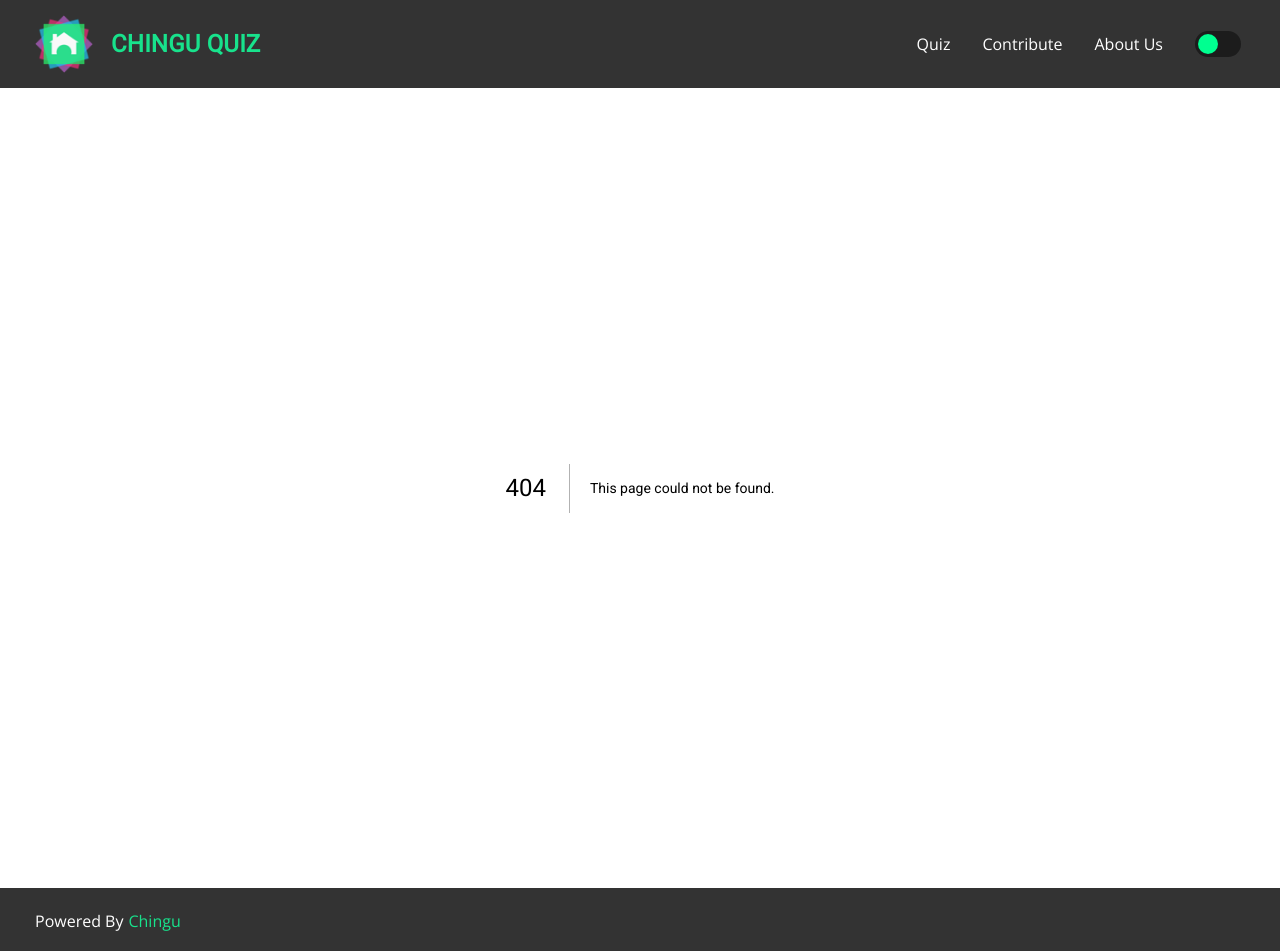
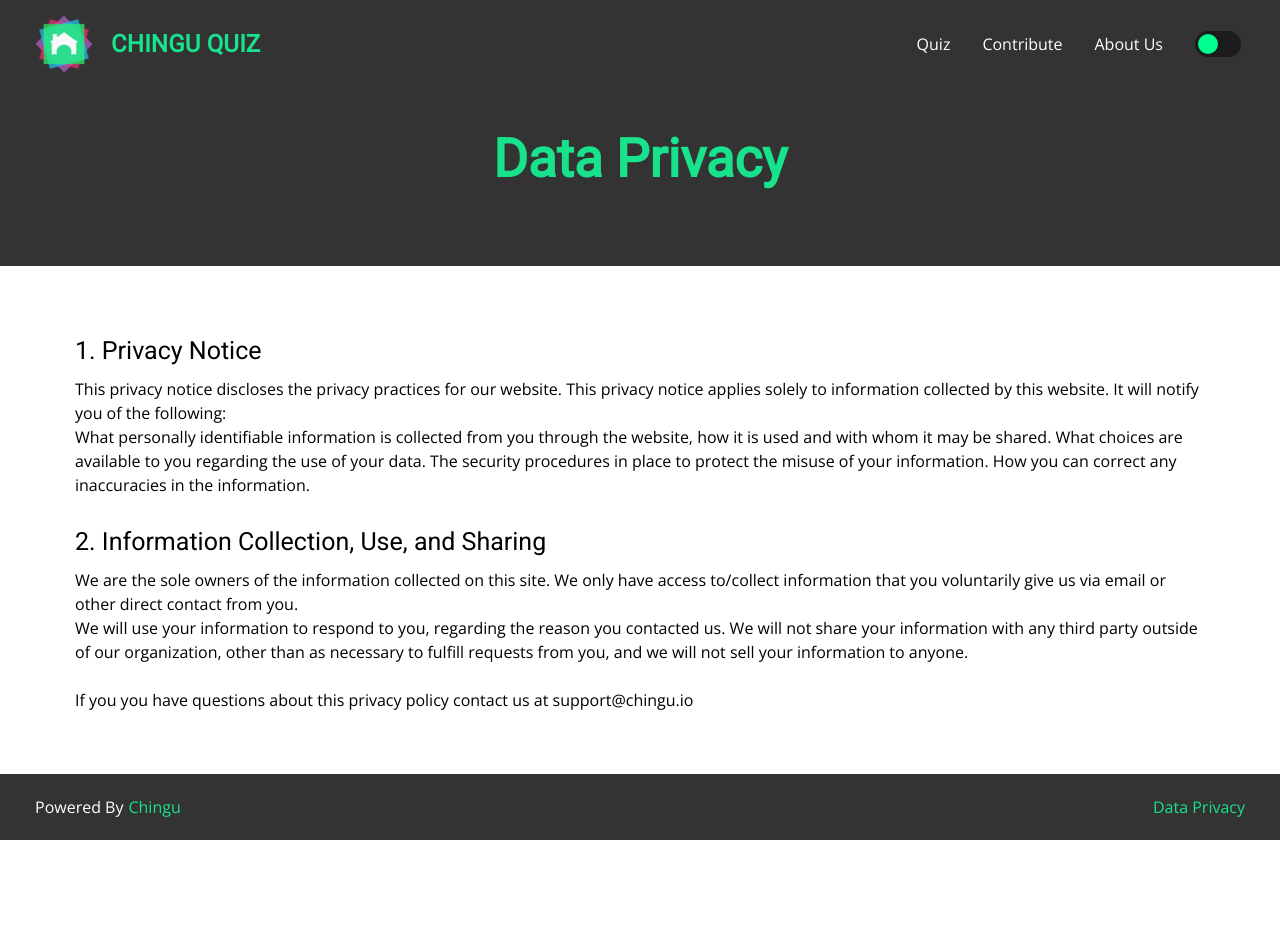
Before and after one commit to chingu-voyages/moonshot-chingu-quiz, a Next.js app: page /data-privacy in a window 1280 px wide. Before the commit this address had no page. Shown: the top 951 px of the page. After the commit the page ends 840 px from the top, so only its background shows below. Built offline with nearby package versions, Linux system fonts and the light colour scheme.

Commit message:
create content and styling for the data privacy page

```diff
--- /dev/null
+++ b/components/dataPrivacy/HeroSection.tsx
@@ -0,0 +1,36 @@
+import React from "react";
+import styled         from "styled-components";
+import { breakpoint } from "../../frontend-config";
+
+import { Heading1, TextBody } from "../shared/styles";
+
+const Section = styled.div`
+  text-align: center;
+  background: ${props => props.theme.colors.backgroundPrimary};
+  padding: 35px 75px 38px;
+
+  @media (min-width: ${breakpoint("lg")}) {
+    padding: 40px 75px 62px;
+  }
+`;
+
+const Title = styled(Heading1)`
+  font-size: 31px;
+  color: ${props => props.theme.colors.greenPrimary};
+  margin-bottom: 2px;
+
+  @media (min-width: ${breakpoint("lg")}) {
+    margin-bottom: 12px;
+    font-size: 53px;
+  }
+`;
+
+const HeroSection = () => {
+  return (
+    <Section>
+      <Title>Data Privacy</Title>
+    </Section>
+  );
+};
+
+export default HeroSection;
--- /dev/null
+++ b/components/dataPrivacy/styles.ts
@@ -0,0 +1,136 @@
+import styled, { css } from "styled-components";
+import { breakpoint } from "~/frontend-config";
+
+import { Heading2, TextBody } from "../shared/styles";
+
+type styleProps = {
+  grey?: boolean;
+  light?: boolean;
+};
+
+export const Wrapper = styled.div`
+  background: ${props => props.theme.colors.textPrimary};
+  padding: 30px 30px 50px;
+  width: 100%;
+
+  @media (min-width: ${breakpoint("lg")}) {
+    padding: 55px 30px;
+  }
+`;
+
+export const SubInfo = styled.div<styleProps>`
+  display: flex;
+  flex-wrap: wrap;
+  flex-direction: column;
+  justify-content: center;
+  align-items: center;
+  overflow: hidden;
+  padding: 55px 20px;
+
+  a {
+    color: ${props => props.theme.colors.link};
+  }
+
+  svg {
+    margin-bottom: 45px;
+  }
+
+  @media (min-width: ${breakpoint("xl")}) {
+    flex-direction: row;
+    gap: 60px;
+
+    svg {
+      margin-bottom: 0px;
+    }
+  }
+
+  ${props =>
+    props.grey &&
+    css`
+      background: ${props.theme.colors.backgroundPrimary};
+      flex-direction: column-reverse;
+
+      svg {
+        order: 2;
+        margin-bottom: 45px;
+      }
+
+      @media (min-width: ${breakpoint("xl")}) {
+        svg {
+          margin-bottom: 0px;
+        }
+      }
+    `}
+`;
+
+export const Logo = styled.img`
+  width: 230px;
+  height: 230px;
+  align-self: center;
+  margin-bottom: 54px;
+
+  @media (min-width: ${breakpoint("xl")}) {
+    width: 285px;
+    height: 285px;
+    margin-right: 40px;
+    margin-bottom: 0px;
+  }
+`;
+
+export const InfoBox = styled.div`
+  text-align: center;
+  margin-bottom: 20px;
+`;
+
+export const Headline = styled(Heading2)<styleProps>`
+  margin-bottom: 60px;
+  text-align: left;
+  width: 623px;
+  position: relative;
+  display: inline-block;
+
+  ${props =>
+    props.light &&
+    css`
+      color: ${props.theme.colors.textPrimary};
+    `};
+
+  @media (max-width: ${breakpoint("md")}) {
+    font-size: 24px;
+    line-height: 28px;
+    max-width: 325px;
+    margin-bottom: 44px;
+  }
+`;
+
+export const Text = styled(TextBody)<styleProps>`
+  max-width: 620px;
+  padding: 0 8px;
+  text-align: left;
+
+  ${props =>
+    props.light &&
+    css`
+      color: ${props.theme.colors.textPrimary};
+    `}
+`;
+
+export const Icon = styled.div`
+  width: 40px;
+  height: 40px;
+  margin: 0 auto 25px;
+`;
+
+export const HeadingGroup = styled.div`
+  display: flex;
+`;
+
+export const MidGreenBar = styled.div`
+  background-color: ${props => props.theme.colors.greenPrimary};
+  width: 14px;
+  height: 41px;
+  position: relative;
+  display: inline-block;
+  margin-right: 15px;
+  margin-top: 2px;
+`;
--- a/components/layout/Footer.tsx
+++ b/components/layout/Footer.tsx
@@ -7,10 +7,20 @@ const Footer = () => {
   return (
     <FooterWrapper>
       <ContentWrapper>
-        Powered By
-        <HighlightLink>
-          <Link href="https://chingu.io/">Chingu</Link>
-        </HighlightLink>
+        <div>
+          Powered By
+          <HighlightLink>
+            <Link href="https://chingu.io/">Chingu</Link>
+          </HighlightLink>
+        </div>
+
+        <div>
+          <HighlightLink>
+            <Link href="/data-privacy">
+              Data Privacy
+            </Link>
+          </HighlightLink>
+        </div>
       </ContentWrapper>
     </FooterWrapper>
   );
--- a/components/layout/styles.ts
+++ b/components/layout/styles.ts
@@ -212,6 +212,8 @@ export const ContentWrapper = styled.div`
   max-width: calc(100% - 70px);
   margin: 0 auto;
   color: ${props => props.theme.colors.textPrimary};
+  justify-content: space-between;
+  display: flex;
 `;
 
 export const HighlightLink = styled.span`
--- /dev/null
+++ b/pages/data-privacy.tsx
@@ -0,0 +1,46 @@
+import React from "react";
+import Hero  from "../components/dataPrivacy/HeroSection";
+import styled from "styled-components";
+import { breakpoint } from "../frontend-config";
+
+const Headline = styled.h3`
+  font-size: 25px;
+  line-height: 29px;
+  margin-bottom: 12px;
+  margin-top: 30px;
+`;
+
+const Section = styled.div`
+  padding: 35px 75px 38px;
+  line-height: 1.5em;
+
+  @media (min-width: ${breakpoint("lg")}) {
+    padding: 40px 75px 62px;
+  }
+`;
+
+export default function Home() {
+  return (
+    <>
+      <Hero />
+      <Section>
+        <Headline>1. Privacy Notice</Headline>
+        <p>This privacy notice discloses the privacy practices for our website. This privacy notice applies solely to information collected by this website. It will notify you of the following:</p>
+
+        <p>What personally identifiable information is collected from you through the website, how it is used and with whom it may be shared.
+        What choices are available to you regarding the use of your data.
+        The security procedures in place to protect the misuse of your information.
+        How you can correct any inaccuracies in the information.</p>
+
+        <Headline>2. Information Collection, Use, and Sharing</Headline>
+        <p>We are the sole owners of the information collected on this site. We only have access to/collect information that you voluntarily give us via email or other direct contact from you.</p>
+
+        <p>We will use your information to respond to you, regarding the reason you contacted us. We will not share your information with any third party outside of our organization, other than as necessary to fulfill requests from you, and we will not sell your information to anyone.</p>
+
+        <br />
+
+        <p>If you you have questions about this privacy policy contact us at support@chingu.io</p>
+      </Section>
+    </>
+  );
+}
```
